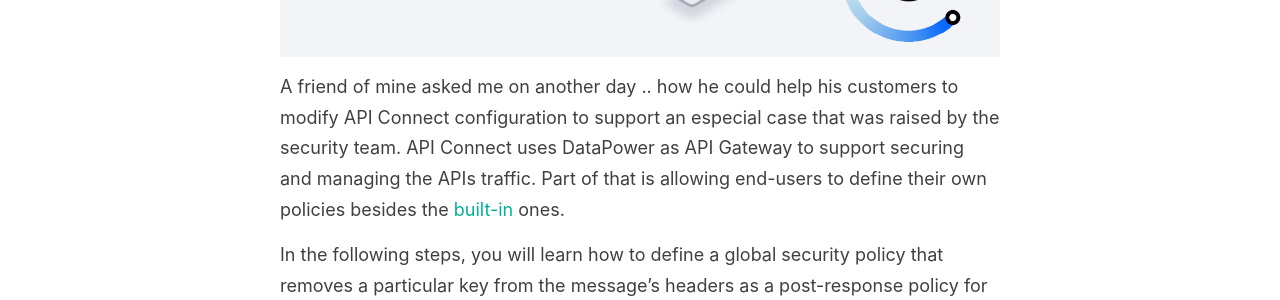
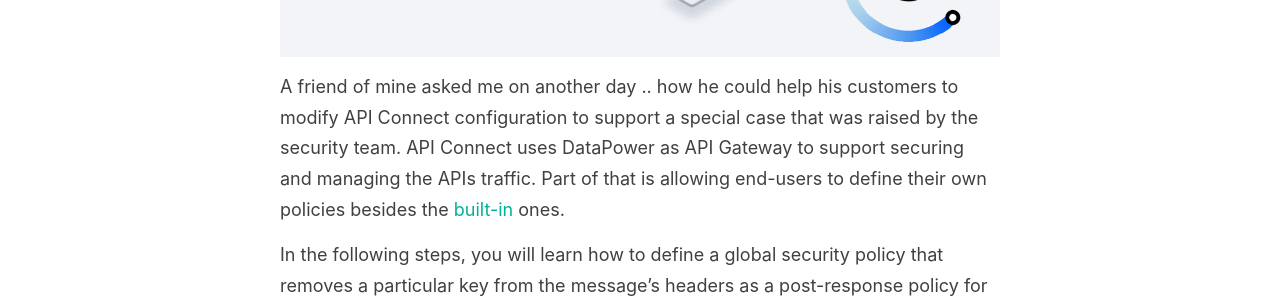
Before and after one commit to RashidAljohani/localhost, a Jekyll site: the page built from _posts/2022-11-17-customize-api-gateway-to-support-your-security-measures.md, in a window 1280 px wide and 900 px high, scrolled down 507 px. Shown: the part 184-484 px from the top of the window. Built offline with Jekyll 4.4.1, drawn with Linux system fonts in a browser that asks for light colours; comment, search, counter and statistics services are not loaded.

Commit message:
fix typo

```diff
--- a/_posts/2022-11-17-customize-api-gateway-to-support-your-security-measures.md
+++ b/_posts/2022-11-17-customize-api-gateway-to-support-your-security-measures.md
@@ -10,7 +10,7 @@
 
 ![](/images/blogs/customize-api-gateway-to-support-your-security-measures/banner.png)
 
-A friend of mine asked me on another day .. how he could help his customers to modify API Connect configuration to support an especial case that was raised by the security team. API Connect uses DataPower as API Gateway to support securing and managing the APIs traffic. Part of that is allowing end-users to define their own policies besides the [built-in](https://www.ibm.com/docs/en/api-connect/10.0.5.x_lts?topic=constructs-built-in-policies) ones.
+A friend of mine asked me on another day .. how he could help his customers to modify API Connect configuration to support a special case that was raised by the security team. API Connect uses DataPower as API Gateway to support securing and managing the APIs traffic. Part of that is allowing end-users to define their own policies besides the [built-in](https://www.ibm.com/docs/en/api-connect/10.0.5.x_lts?topic=constructs-built-in-policies) ones.
 
 In the following steps, you will learn how to define a global security policy that removes a particular key from the message's headers as a post-response policy for a gateway service.
 
```
